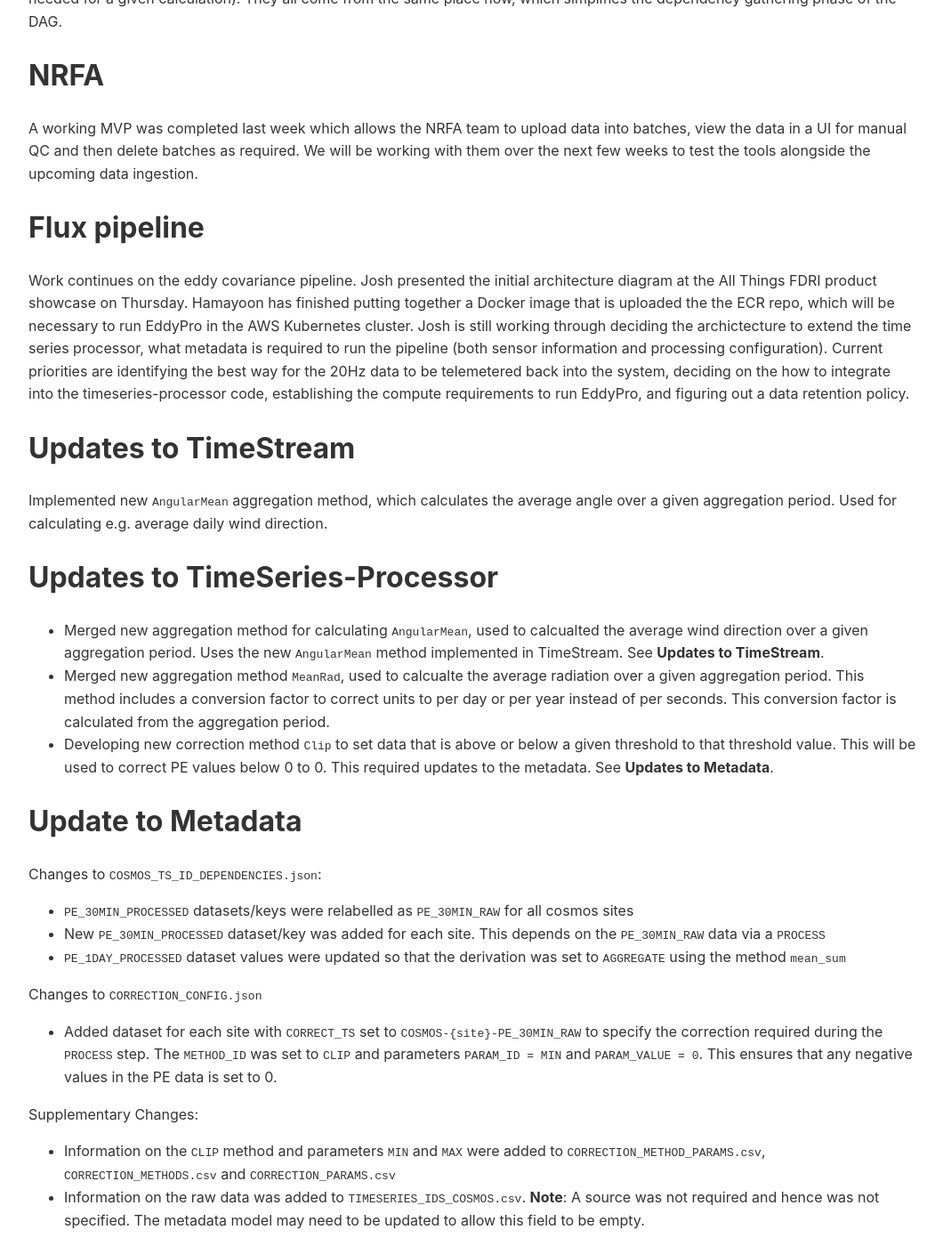
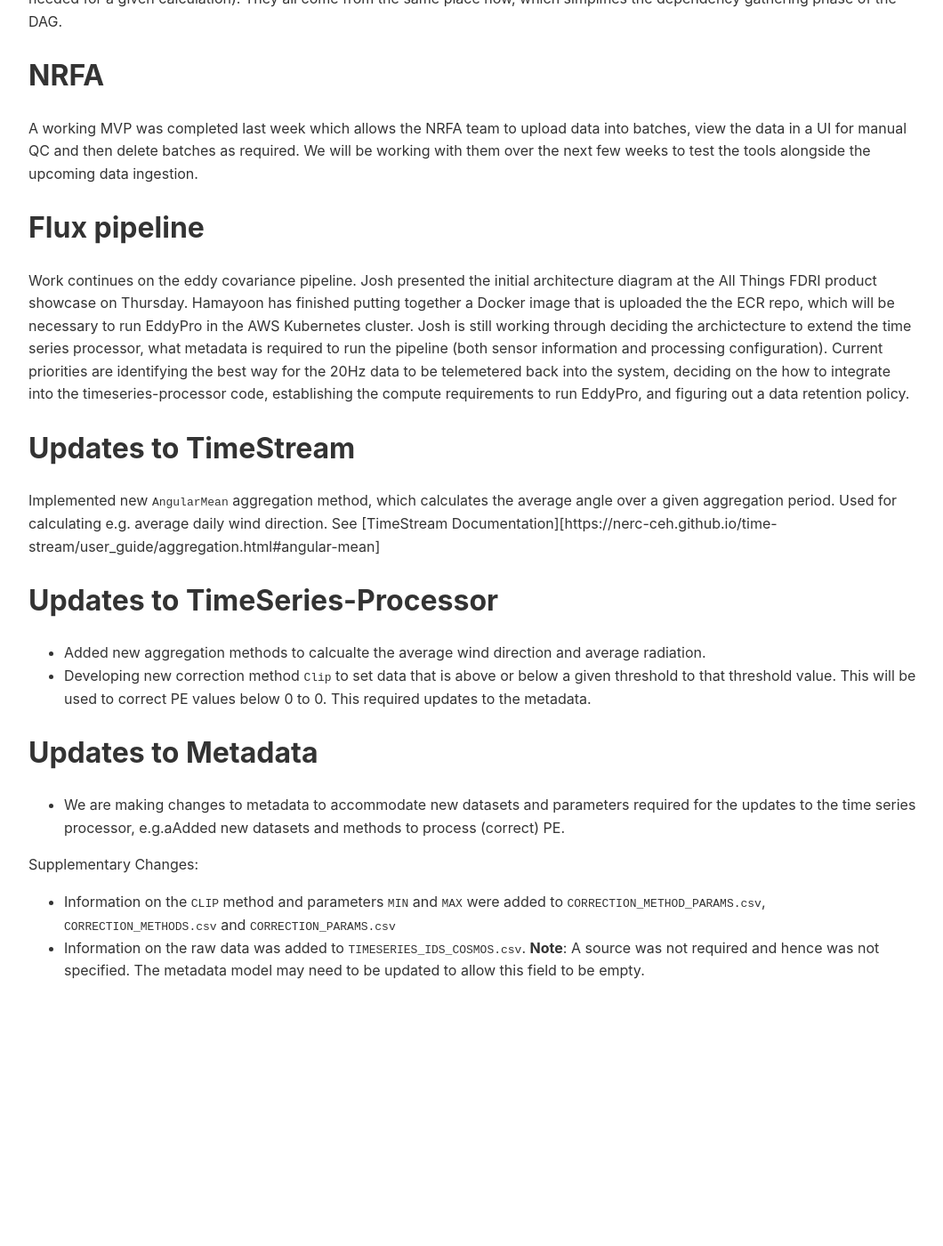
Before and after one commit to NERC-CEH/fdri_words, a Jekyll site: the page built from weeknotes/2026/06.md, in a window 1280 px wide and 1400 px high, scrolled down 1529 px. Shown: the whole window at 89% size, without its empty margins (108-1168 px from the left). Built offline with Jekyll 4.4.1, drawn with Linux system fonts in a browser that asks for light colours; our own code applies the rules of GitHub Pages for plain Markdown files; after the commit the page ends 2649 px from its top, so only the background shows below that.

Commit message:
Update 06.md
Simplified

```diff
--- a/weeknotes/2026/06.md
+++ b/weeknotes/2026/06.md
@@ -30,26 +30,14 @@
 Work continues on the eddy covariance pipeline.  Josh presented the initial architecture diagram at the All Things FDRI product showcase on Thursday.  Hamayoon has finished putting together a Docker image that is uploaded the the ECR repo, which will be necessary to run EddyPro in the AWS Kubernetes cluster.  Josh is still working through deciding the archictecture to extend the time series processor, what metadata is required to run the pipeline (both sensor information and processing configuration).  Current priorities are identifying the best way for the 20Hz data to be telemetered back into the system, deciding on the how to integrate into the timeseries-processor code, establishing the compute requirements to run EddyPro, and figuring out a data retention policy.
 
 # Updates to TimeStream
-
-Implemented new `AngularMean` aggregation method, which calculates the average angle over a given aggregation period. Used for calculating e.g. average daily wind direction.
+Implemented new `AngularMean` aggregation method, which calculates the average angle over a given aggregation period. Used for calculating e.g. average daily wind direction. See [TimeStream Documentation][https://nerc-ceh.github.io/time-stream/user_guide/aggregation.html#angular-mean]
 
 # Updates to TimeSeries-Processor
+- Added new aggregation methods to calcualte the average wind direction and average radiation.
+- Developing new correction method `Clip` to set data that is above or below a given threshold to that threshold value. This will be used to correct PE values below 0 to 0. This required updates to the metadata.
 
-- Merged new aggregation method for calculating `AngularMean`, used to calcualted the average wind direction over a given aggregation period. Uses the new `AngularMean` method implemented in TimeStream. See **Updates to TimeStream**.
-- Merged new aggregation method `MeanRad`, used to calcualte the average radiation over a given aggregation period. This method includes a conversion factor to correct units to per day or per year instead of per seconds. This conversion factor is calculated from the aggregation period.
-- Developing new correction method `Clip` to set data that is above or below a given threshold to that threshold value. This will be used to correct PE values below 0 to 0. This required updates to the metadata. See **Updates to Metadata**.
-
-# Update to Metadata
-
-Changes to `COSMOS_TS_ID_DEPENDENCIES.json`:
-
-- `PE_30MIN_PROCESSED` datasets/keys were relabelled as `PE_30MIN_RAW` for all cosmos sites
-- New `PE_30MIN_PROCESSED` dataset/key was added for each site. This depends on the `PE_30MIN_RAW` data via a `PROCESS`
-- `PE_1DAY_PROCESSED` dataset values were updated so that the derivation was set to `AGGREGATE` using the method `mean_sum`
-
-Changes to `CORRECTION_CONFIG.json`
-
-- Added dataset for each site with `CORRECT_TS` set to `COSMOS-{site}-PE_30MIN_RAW` to specify the correction required during the `PROCESS` step. The `METHOD_ID` was set to `CLIP` and parameters `PARAM_ID = MIN` and `PARAM_VALUE = 0`. This ensures that any negative values in the PE data is set to 0.
+# Updates to Metadata
+ - We are making changes to metadata to accommodate new datasets and parameters required for the updates to the time series processor, e.g.aAdded new datasets and methods to process (correct) PE.
 
 Supplementary Changes:
 
```
